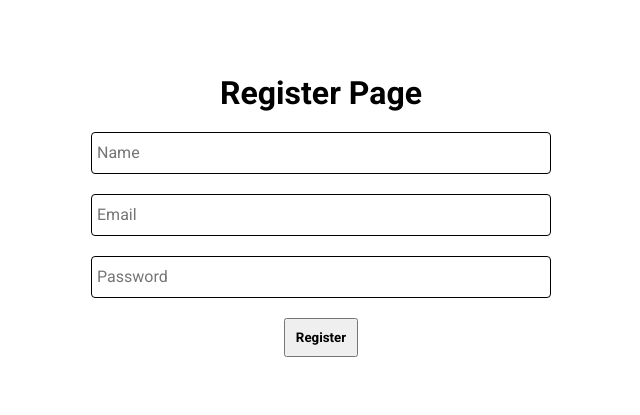
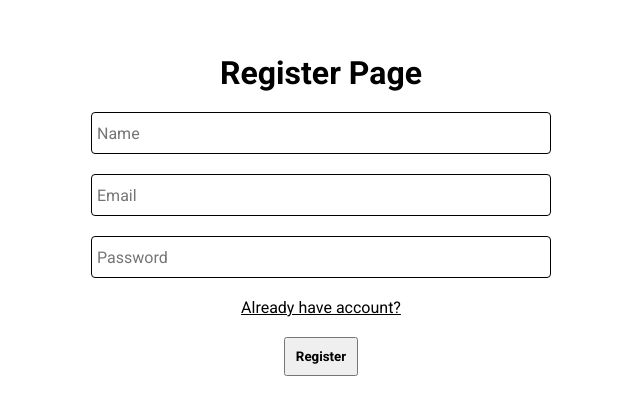
Before and after one commit to kungumasakthivel/claw-frontend, a React (Vite) app: page / in a window 1280 px wide. Shown: the part 185-600 px from the top of the page, without its empty margins (319-959 px from the left). Built offline with nearby package versions, Linux system fonts and the light colour scheme.

Commit message:
everything is works fine need to develop crud opps

```diff
--- a/package.json
+++ b/package.json
@@ -11,7 +11,6 @@
   },
   "dependencies": {
     "axios": "^1.7.3",
-    "dotenv": "^16.4.5",
     "react": "^18.3.1",
     "react-dom": "^18.3.1",
     "react-router-dom": "^6.26.0"
--- a/src/pages/Login/Login.jsx
+++ b/src/pages/Login/Login.jsx
@@ -1,6 +1,6 @@
 import React, { useState } from 'react'
 import './Login.css'
-import { useNavigate } from 'react-router-dom';
+import { Link, useNavigate } from 'react-router-dom';
 
 const Login = () => {
 
@@ -47,6 +47,7 @@ const Login = () => {
         onChange={(e) => setPassword(e.target.value)}
         className="input"
       />
+      <Link to='/'>New User Register</Link>
       <button className="button" onClick={login} >Login</button>
     </div>
   )
--- a/src/pages/Register/Register.jsx
+++ b/src/pages/Register/Register.jsx
@@ -1,5 +1,5 @@
 import React, { useState } from 'react'
-import {useNavigate} from 'react-router-dom'
+import {Link, useNavigate} from 'react-router-dom'
 import './Register.css'
 
 const Register = () => {
@@ -52,6 +52,7 @@ const Register = () => {
         onChange={(e) => setPassword(e.target.value)}
         className="input"
       />
+      <Link to='/login'>Already have account?</Link>
       <button className="button" onClick={register} >Register</button>
     </div>
   )
```
Also changed, not shown: 1 other file (tests, documents, lock files or other folders).
